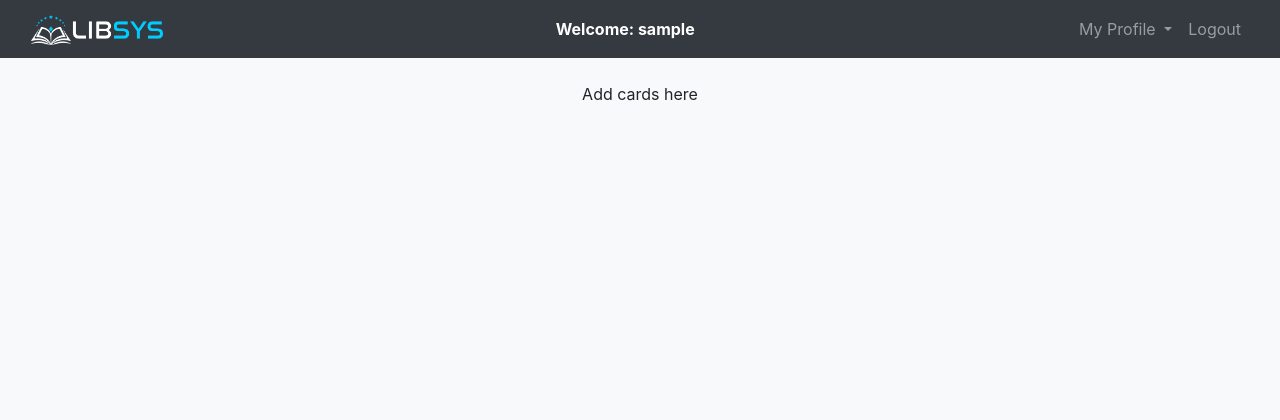
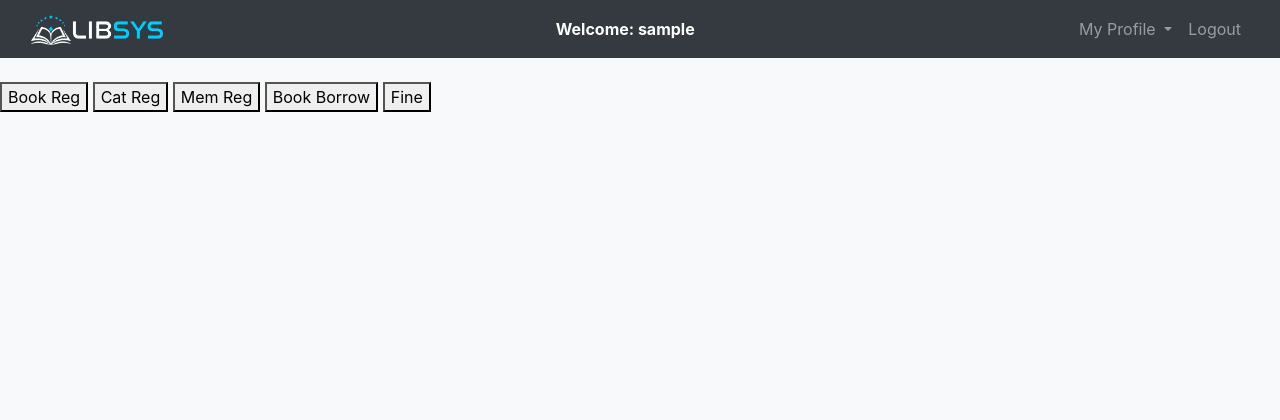
Before and after one commit to Thilina-jay/BookZone, a PHP site: page /user_dashboard.php in a window 1280 px wide. Shown: the top 420 px of the page. Run offline with PHP 8.4, Linux system fonts and the light colour scheme; the visitor is signed in with stand-in values (Sample User, id 1).

Commit message:
Buttons added to dashboard

```diff
--- a/user_dashboard.php
+++ b/user_dashboard.php
@@ -105,8 +105,11 @@ function get_user_issue_book_count() {
 		</div>
 	</nav><br>
 
-    <center><p> Add cards here </p></center>
-<!-- Use cards to add your features -->
+    <button onclick="document.location='book_register.php'">Book Reg</button>
+    <button onclick="document.location='add_cat.php'">Cat Reg</button>
+    <button onclick="document.location='member_registration.php'">Mem Reg</button>
+    <button onclick="document.location='book_borrow.php'">Book Borrow</button>
+    <button onclick="document.location='assign_fine.php'">Fine</button>
 
 
 
```
